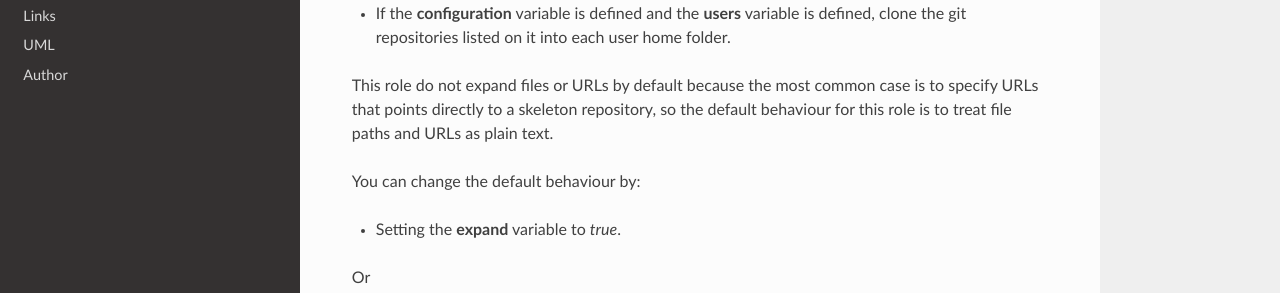
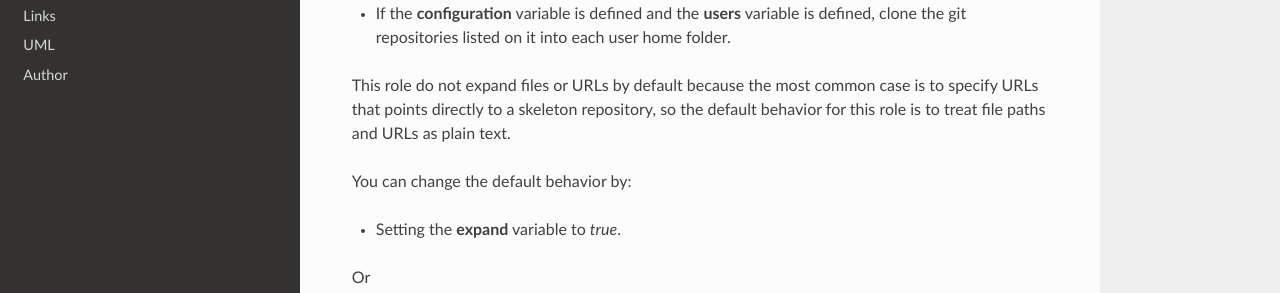
Before and after one commit to constrict0r/userconfig, a Sphinx documentation site: the page built from docs/source/description.rst, in a window 1280 px wide and 925 px high. Shown: the part 398-691 px from the top of the window. Built offline with Sphinx 7.4.7 and the Read the Docs theme 2.0.0, drawn with Linux system fonts in a browser that asks for light colours.

Commit message:
Use USA language and not British

```diff
--- a/README.rst
+++ b/README.rst
@@ -86,10 +86,10 @@ This role performs the following actions:
 
 This role do not expand files or URLs by default because the most
 common case is to specify URLs that points directly to a skeleton
-repository, so the default behaviour for this role is to treat file
+repository, so the default behavior for this role is to treat file
 paths and URLs as plain text.
 
-You can change the default behaviour by:
+You can change the default behavior by:
 
 * Setting the **expand** variable to *true*.
 
--- a/docs/source/description.rst
+++ b/docs/source/description.rst
@@ -21,9 +21,9 @@ This role performs the following actions:
 
 This role do not expand files or URLs by default because the most common case
 is to specify URLs that points directly to a skeleton repository, so the
-default behaviour for this role is to treat file paths and URLs as plain text.
+default behavior for this role is to treat file paths and URLs as plain text.
 
-You can change the default behaviour by:
+You can change the default behavior by:
 
 - Setting the **expand** variable to *true*.
 
```
